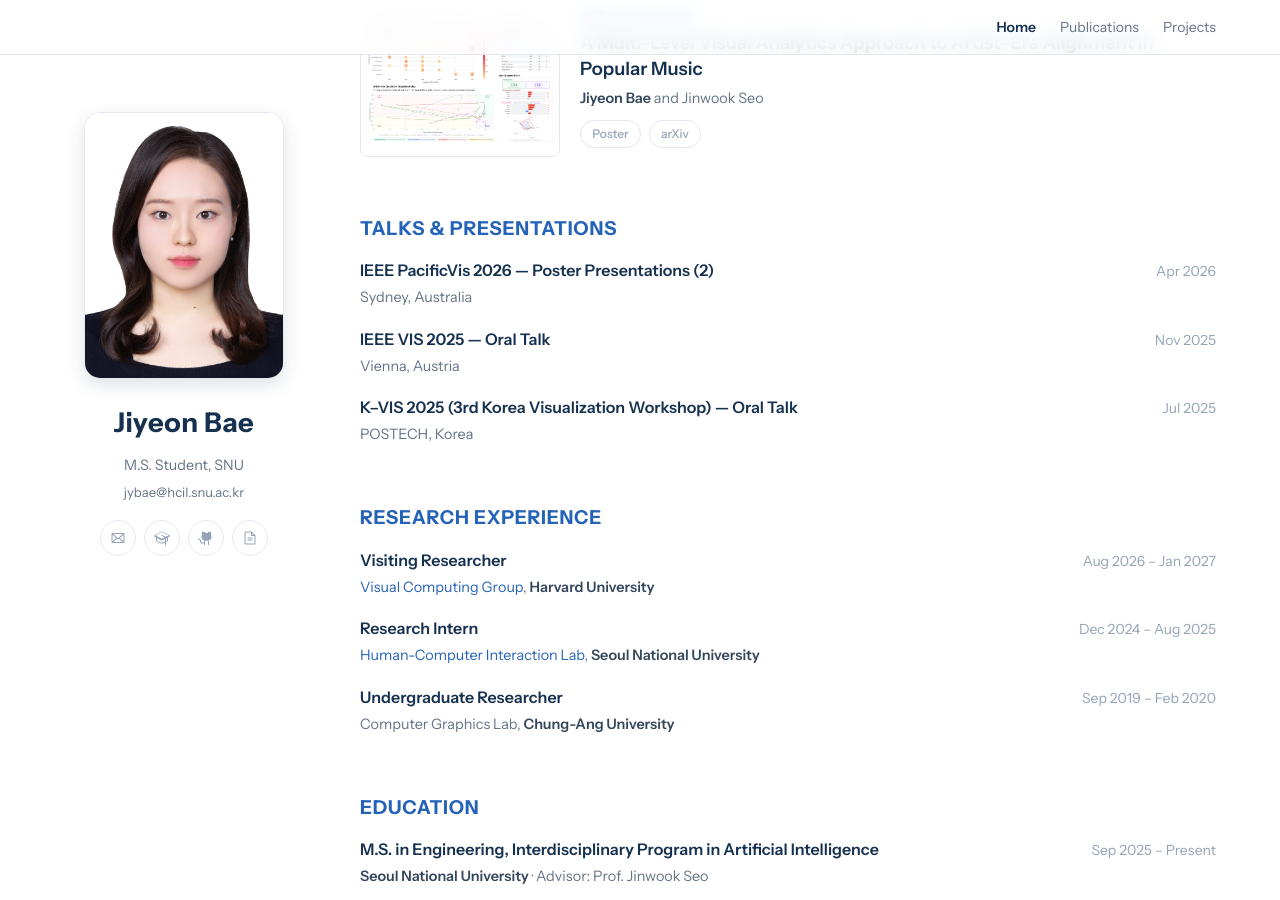
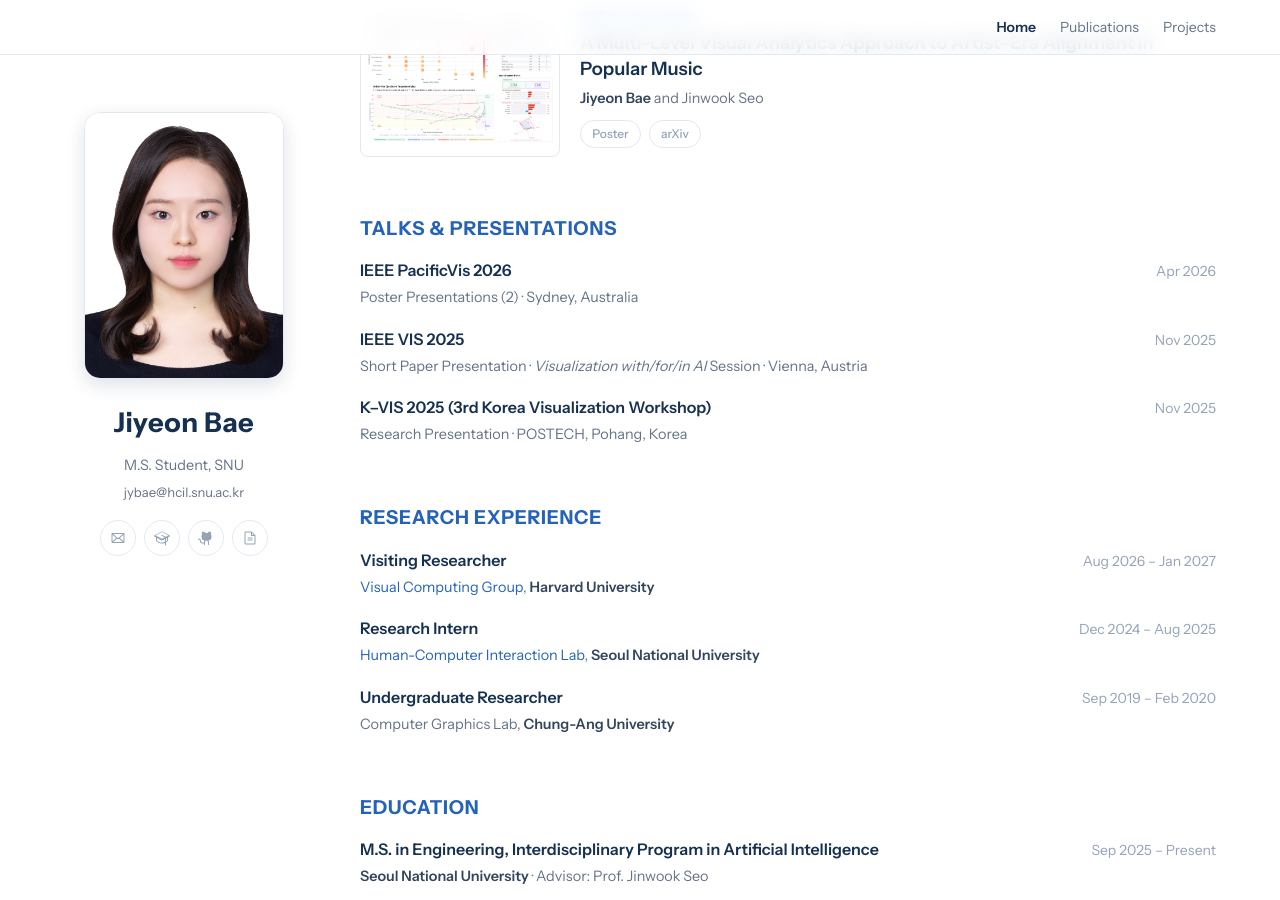
Before and after one commit to JiyeonBae/jiyeonbae.github.io, a Jekyll site: the page built from index.md, in a window 1280 px wide and 900 px high, scrolled down 1183 px. Built offline with Jekyll 4.4.1, drawn with Linux system fonts in a browser that asks for light colours.

Commit message:
Detail Talks & Presentations entries
Lead with the venue, and move presentation type, session, and location
into the sub-line: short paper presentation and session name for IEEE
VIS 2025, research presentation for K-VIS 2025.

Co-Authored-By: Claude Opus 4.8 <noreply@anthropic.com>

```diff
--- a/index.md
+++ b/index.md
@@ -101,24 +101,24 @@ title: Jiyeon Bae
     <div class="tl">
       <div class="tl-item">
         <div class="tl-main">
-          <p class="tl-title"><a href="https://pacificvis2026.github.io/">IEEE PacificVis 2026</a> &mdash; Poster Presentations (2)</p>
-          <p class="tl-sub">Sydney, Australia</p>
+          <p class="tl-title"><a href="https://pacificvis2026.github.io/">IEEE PacificVis 2026</a></p>
+          <p class="tl-sub">Poster Presentations (2) &middot; Sydney, Australia</p>
         </div>
         <p class="tl-date">Apr 2026</p>
       </div>
       <div class="tl-item">
         <div class="tl-main">
-          <p class="tl-title"><a href="https://ieeevis.org/year/2025/program/session_short8.html#list">IEEE VIS 2025</a> &mdash; Oral Talk</p>
-          <p class="tl-sub">Vienna, Austria</p>
+          <p class="tl-title"><a href="https://ieeevis.org/year/2025/program/session_short8.html#list">IEEE VIS 2025</a></p>
+          <p class="tl-sub">Short Paper Presentation &middot; <em>Visualization with/for/in AI</em> Session &middot; Vienna, Austria</p>
         </div>
         <p class="tl-date">Nov 2025</p>
       </div>
       <div class="tl-item">
         <div class="tl-main">
-          <p class="tl-title"><a href="https://koreavis.org/2025">K&ndash;VIS 2025 (3rd Korea Visualization Workshop)</a> &mdash; Oral Talk</p>
-          <p class="tl-sub">POSTECH, Korea</p>
+          <p class="tl-title"><a href="https://koreavis.org/2025">K&ndash;VIS 2025 (3rd Korea Visualization Workshop)</a></p>
+          <p class="tl-sub">Research Presentation &middot; POSTECH, Pohang, Korea</p>
         </div>
-        <p class="tl-date">Jul 2025</p>
+        <p class="tl-date">Nov 2025</p>
       </div>
     </div>
   </section>
```
